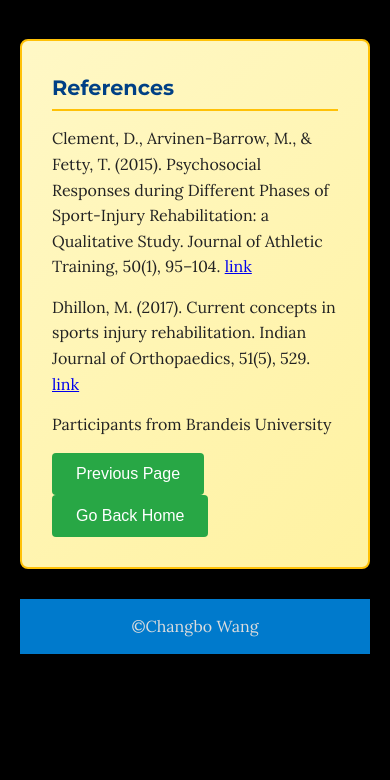
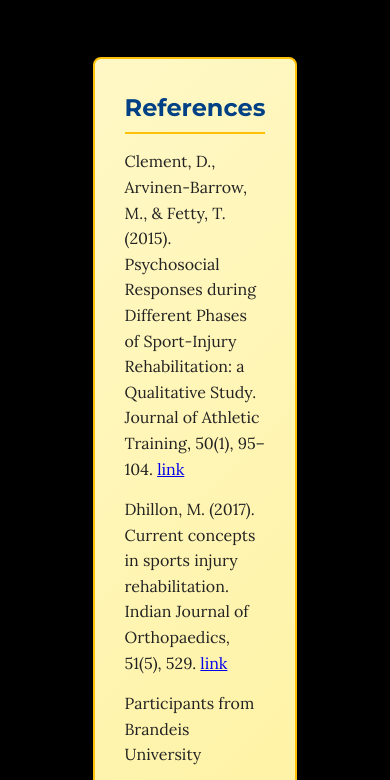
Before and after one commit to wangcb424/Project3-Multimodal, a plain HTML site: page page3.html in a window 390 px wide. Shown: the part 187-967 px from the top of the page. Before the commit the page ends 861 px from the top, so only its background shows below. Drawn offline with Linux system fonts and the light colour scheme.

Commit message:
Add files via upload

```diff
--- a/page3.html
+++ b/page3.html
@@ -16,6 +16,9 @@
 
   <!-- Main content with fixed center text and rotating images -->
   <main class="grid-container">
+    <div class="left-image">
+
+      </div>
 
 
     <!-- Center Content -->
--- a/style.css
+++ b/style.css
@@ -49,88 +49,6 @@ header h1 {
 }
 
 /* Highlighted Center Content Styles */
-.center-text {
-  padding: 30px;
-  background: linear-gradient(135deg, #fff8c6, #fff2a1);  /* Light, highlighted background */
-  border: 3px solid #ffc107;
-  border-radius: 8px;
-  box-shadow: 0 8px 16px rgba(0, 0, 0, 0.6);
-  transition: transform 0.3s ease, box-shadow 0.3s ease;
-  color: #000;  /* Dark text for contrast */
-}
-
-.center-text:hover {
-  transform: scale(1.02);
-  box-shadow: 0 10px 20px rgba(0, 0, 0, 0.7);
-}
-
-.center-text h2 {
-  font-family: 'Montserrat', sans-serif;
-  color: #d2691e;
-  margin-bottom: 15px;
-  border-bottom: 2px solid #ffc107;
-  padding-bottom: 5px;
-}
-
-.center-text p {
-  margin-bottom: 15px;
-  font-size: 1rem;
-  color: #555;
-}
-
-/* Button Styles */
-button {
-  padding: 12px 24px;
-  font-size: 1rem;
-  background-color: #28a745;
-  color: #fff;
-  border: none;
-  border-radius: 4px;
-  cursor: pointer;
-  transition: background-color 0.3s ease;
-}
-
-button:hover {
-  background-color: #218838;
-}
-
-/* Footer Styles */
-footer {
-  text-align: center;
-  padding: 15px 0;
-  background-color: #007acc;
-  margin-top: 30px;
-}
-
-/* Responsive Design */
-@media (max-width: 768px) {
-  .grid-container {
-    grid-template-columns: 1fr;
-  }
-
-  header h1 {
-    font-size: 2rem;
-  }
-}
-
-@media (max-width: 480px) {
-  header h1 {
-    font-size: 1.8rem;
-  }
-
-  .center-text h2 {
-    font-size: 1.3rem;
-  }
-
-  .center-text p {
-    font-size: 0.95rem;
-  }
-
-  button {
-    padding: 10px 20px;
-    font-size: 0.9rem;
-  }
-}
 /* Global Styles */
 body {
   font-family: 'Lora', serif;
```
